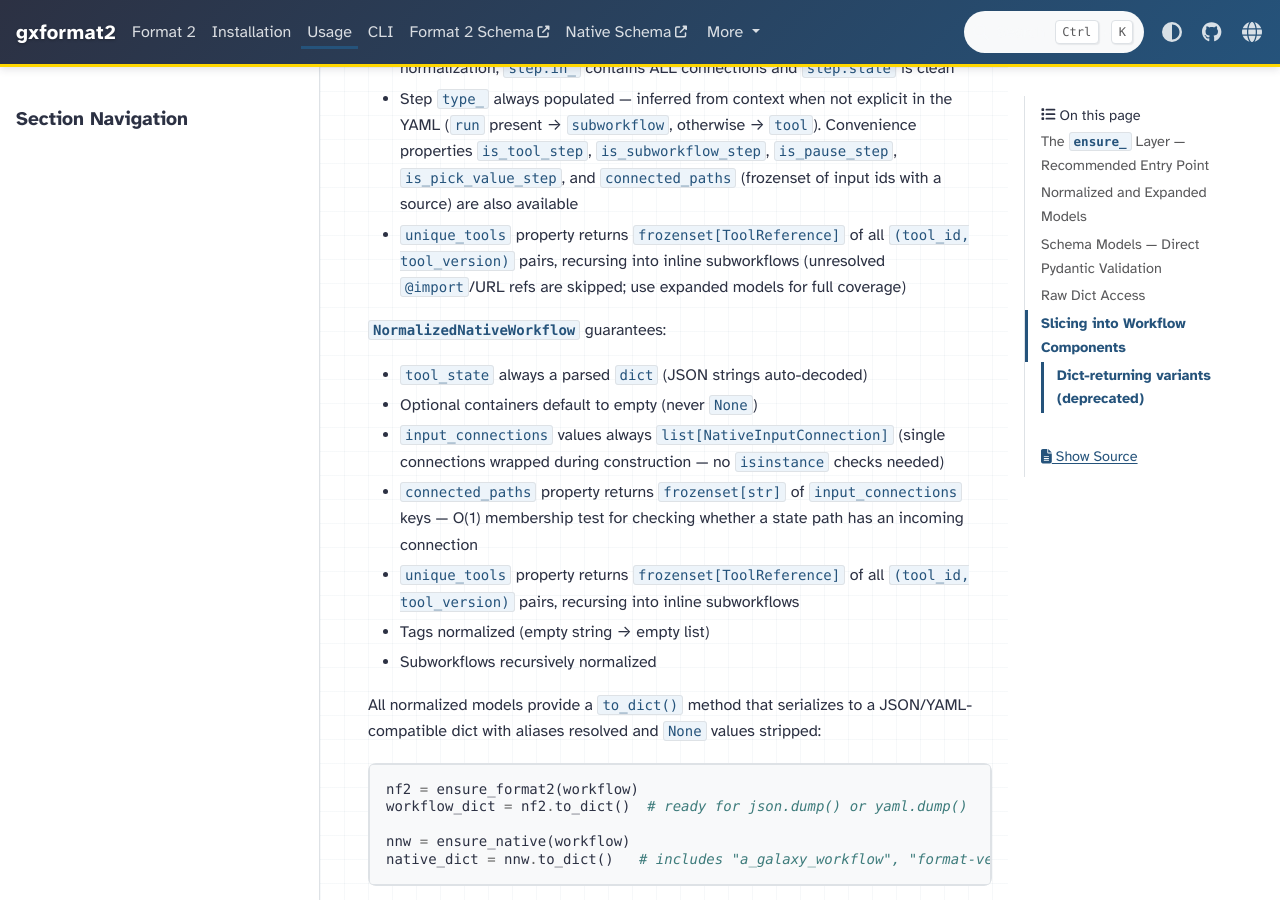
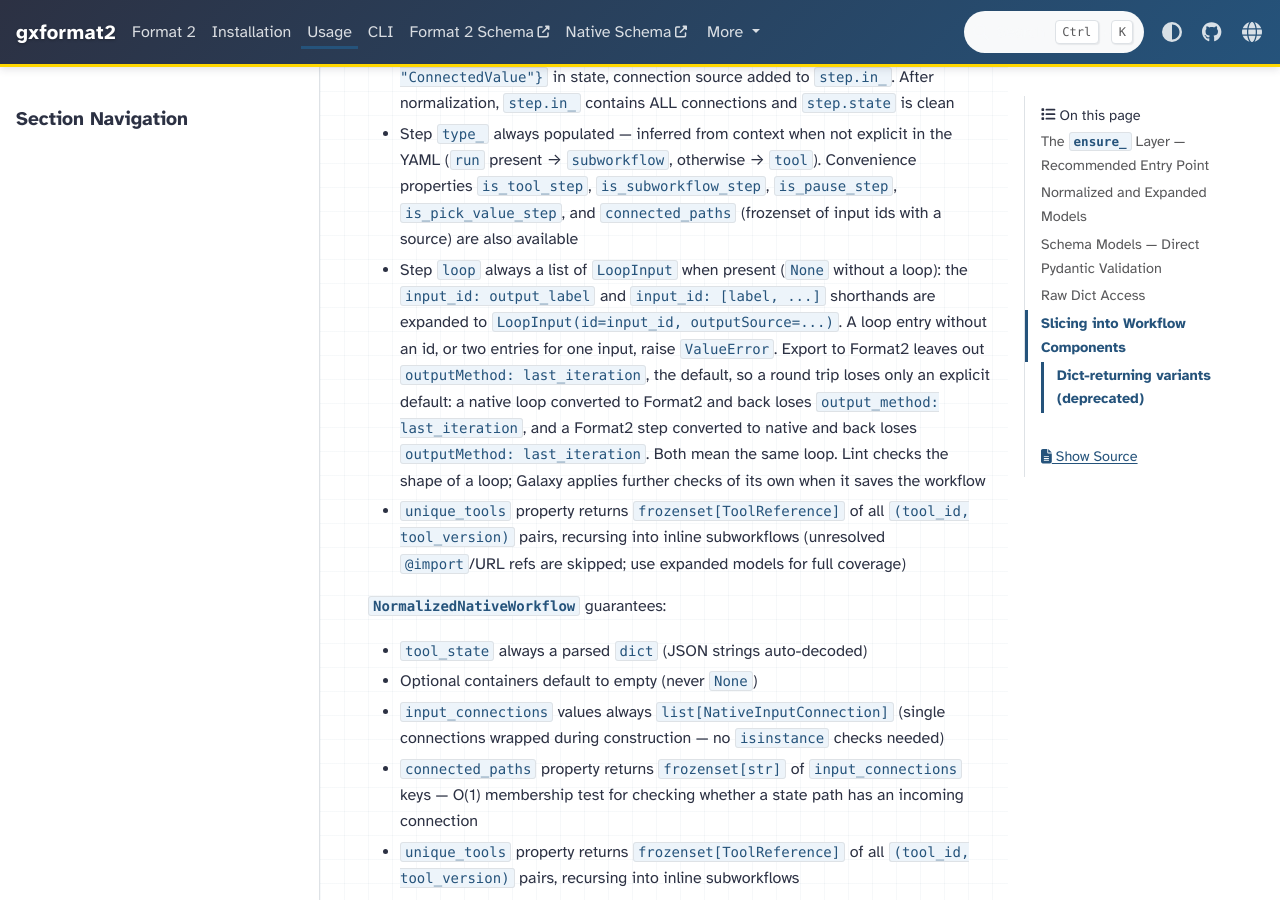
Before and after one commit to galaxyproject/gxformat2, a Sphinx documentation site: the page built from docs/usage.md, in a window 1280 px wide and 900 px high, scrolled down 6192 px. Built offline with Sphinx 7.4.7 and the PyData theme 0.15.4, drawn with Linux system fonts in a browser that asks for light colours; some of the changed text lies outside the part shown.

Commit message:
Document workflow loop fields in the usage guide
List the normalized step `loop` and `outputMethod` fields, the loop
shorthand expansion, and the LoopInput, LoopOutputMethod and NativeLoop
models. The fields themselves, with what follows CWL v1.3 and what
Galaxy does not support, are documented in the schema doc strings that
feed the generated schema documentation.

Co-Authored-By: Claude Opus 5.5 <noreply@anthropic.com>

````diff
--- a/docs/usage.md
+++ b/docs/usage.md
@@ -134,6 +134,8 @@ for step in nf2.steps:
     step.run         # NormalizedFormat2 | str | dict | None
     step.in_         # list[WorkflowStepInput] — always a list
     step.out         # list[WorkflowStepOutput] — always a list
+    step.loop        # list[LoopInput] | None — workflow loop, shorthands expanded
+    step.outputMethod  # LoopOutputMethod | None — last_iteration or all_iterations
     step.connected_paths  # frozenset[str] — input ids with a source connection
 
 # Workflow-level tool inventory (recurses into inline subworkflows)
@@ -294,6 +296,18 @@ input — {py:func}`~gxformat2.normalized.to_format2` expects native input,
   `is_subworkflow_step`, `is_pause_step`, `is_pick_value_step`,
   and `connected_paths` (frozenset of input ids with a source)
   are also available
+- Step `loop` always a list of `LoopInput` when present (`None`
+  without a loop): the `input_id: output_label` and
+  `input_id: [label, ...]` shorthands are expanded to
+  `LoopInput(id=input_id, outputSource=...)`. A loop entry without an
+  id, or two entries for one input, raise `ValueError`. Export to
+  Format2 leaves out `outputMethod: last_iteration`, the default, so a
+  round trip loses only an explicit default: a native loop converted
+  to Format2 and back loses `output_method: last_iteration`, and a
+  Format2 step converted to native and back loses
+  `outputMethod: last_iteration`. Both mean the same loop.
+  Lint checks the shape of a loop; Galaxy applies further checks of
+  its own when it saves the workflow
 - `unique_tools` property returns `frozenset[ToolReference]` of all
   `(tool_id, tool_version)` pairs, recursing into inline subworkflows
   (unresolved `@import`/URL refs are skipped; use expanded models for full coverage)
@@ -441,6 +455,8 @@ from gxformat2.schema.gxformat2 import (
     WorkflowOutputParameter, # Output definition
     WorkflowStepInput,       # Step input (source, default)
     WorkflowStepOutput,      # Step output (id)
+    LoopInput,               # Workflow loop rule (outputSource, pickValue, default, valueFrom)
+    LoopOutputMethod,        # Enum: last_iteration, all_iterations
     CreatorPerson,           # Creator with name, identifier, ...
     CreatorOrganization,     # Organization creator
     BasedOnWork,             # Upstream work (is_based_on entry)
@@ -451,6 +467,7 @@ from gxformat2.schema.native import (
     NativeStepType,          # Enum: data_input, data_collection_input, ...
     NativeInputConnection,   # Step input connection (id, output_name)
     NativePostJobAction,     # Post-job action definition
+    NativeLoop,              # Step loop (inputs keyed by subworkflow input, output_method)
 )
 ```
 
````
